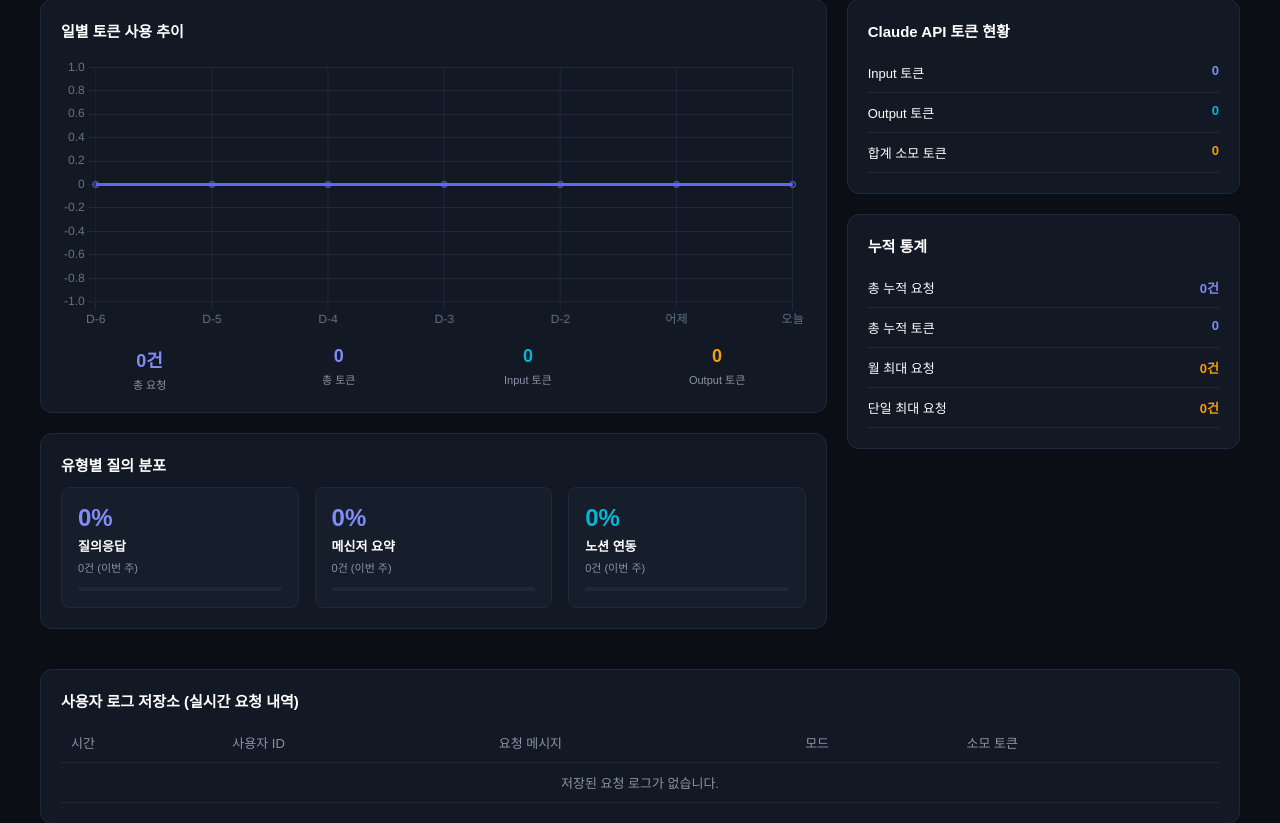
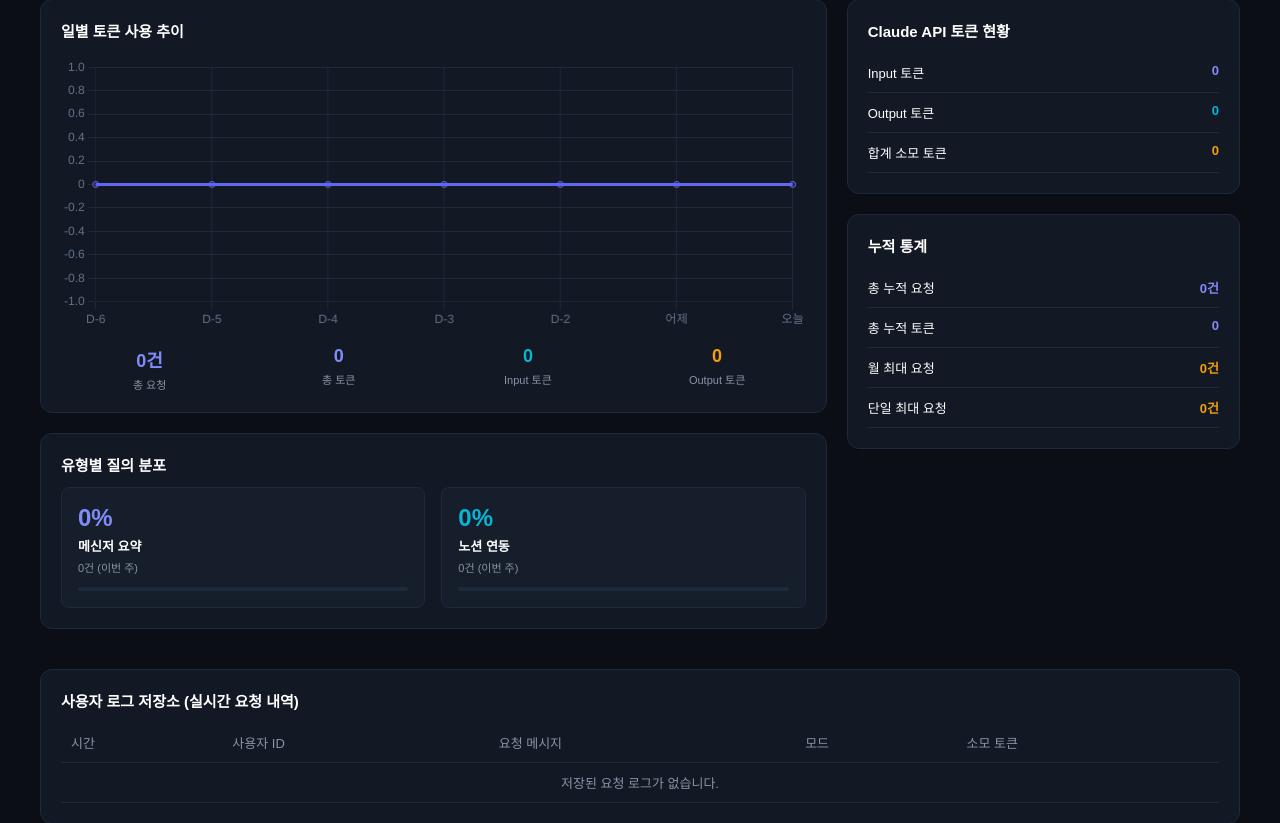
Before and after one commit to hellryang/simsreality-rag-bot, a FastAPI app: page /admin in a window 1280 px wide. Shown: the part 323-1146 px from the top of the page. Run offline with FastAPI, Linux system fonts and the light colour scheme; data that the repository does not hold is empty.

Commit message:
style: 유형별 질의 분포 항목을 메신저 요약, 노션 연동 2개 항목으로 변경

```diff
--- a/app/templates/admin.html
+++ b/app/templates/admin.html
@@ -44,7 +44,8 @@
         .mini-metric-value { font-size: 18px; font-weight: bold; color: #818CF8; }
         .mini-metric-label { font-size: 11px; color: var(--text-sub); margin-top: 4px; }
 
-        .category-grid { display: grid; grid-template-columns: repeat(3, 1fr); gap: 16px; margin-top: 12px; }
+        /* 2칸 배열로 수정된 카테고리 그리드 */
+        .category-grid { display: grid; grid-template-columns: repeat(2, 1fr); gap: 16px; margin-top: 12px; }
         .category-card { background: #161D2B; border: 1px solid var(--border-color); border-radius: 8px; padding: 16px; }
         .cat-percent { font-size: 24px; font-weight: bold; color: #818CF8; margin-bottom: 4px; }
         .cat-title { font-size: 13px; font-weight: bold; }
@@ -126,15 +127,10 @@
                 </div>
             </div>
 
+            <!-- 유형별 질의 분포 (메신저 요약, 노션 연동 2칸 구성) -->
             <div class="chart-card">
                 <h3 style="font-size: 15px; margin-bottom: 12px;">유형별 질의 분포</h3>
                 <div class="category-grid">
-                    <div class="category-card">
-                        <div class="cat-percent">0%</div>
-                        <div class="cat-title">질의응답</div>
-                        <div class="cat-sub">0건 (이번 주)</div>
-                        <div class="progress-bar"><div class="progress-fill" style="width: 0%;"></div></div>
-                    </div>
                     <div class="category-card">
                         <div class="cat-percent" style="color:#818CF8;">0%</div>
                         <div class="cat-title">메신저 요약</div>
@@ -196,7 +192,6 @@
 
         async function fetchData() {
             try {
-                // 토큰 집계 API 동기화
                 const tokenRes = await fetch('/api/tokens');
                 const data = await tokenRes.json();
 
@@ -222,7 +217,6 @@
                     chartInstance.update();
                 }
 
-                // 사용자 로그 저장소 API 동기화
                 const logRes = await fetch('/api/logs');
                 const logData = await logRes.json();
                 const tbody = document.getElementById('log-table-body');
```
